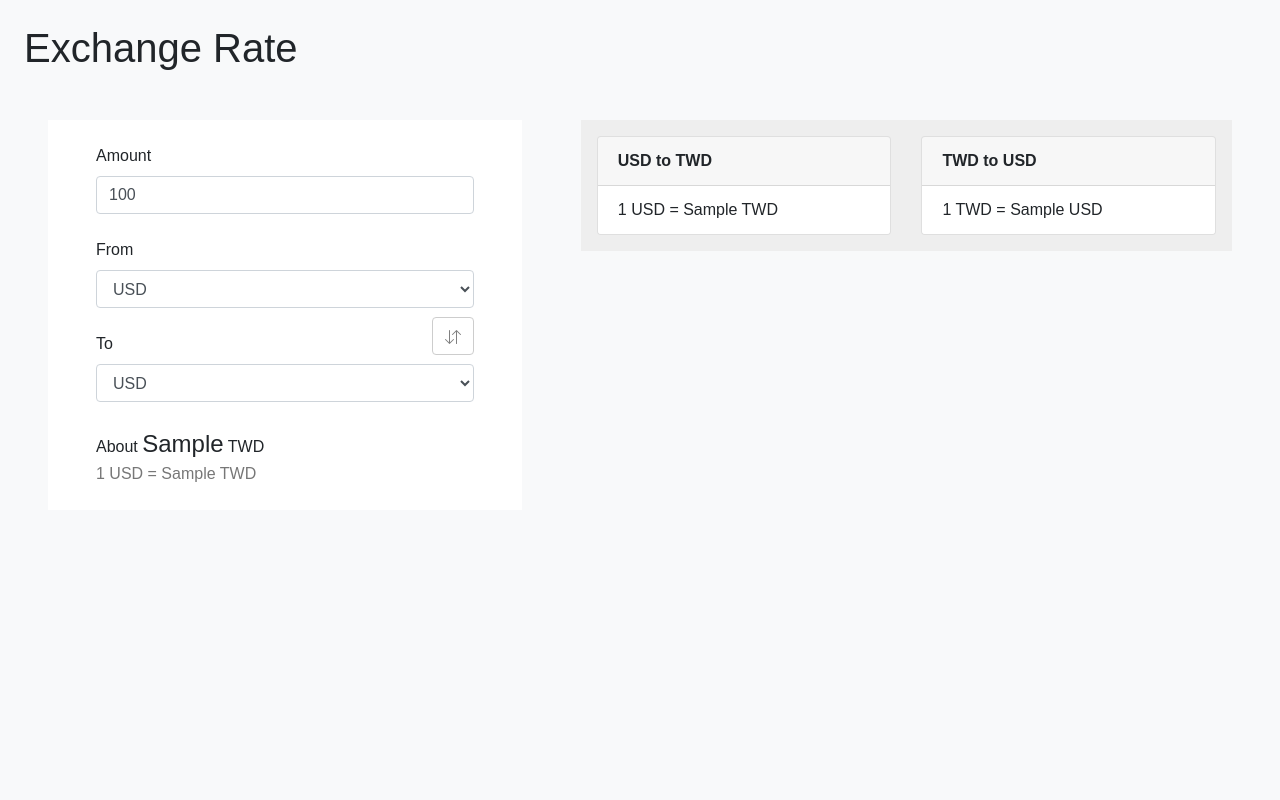
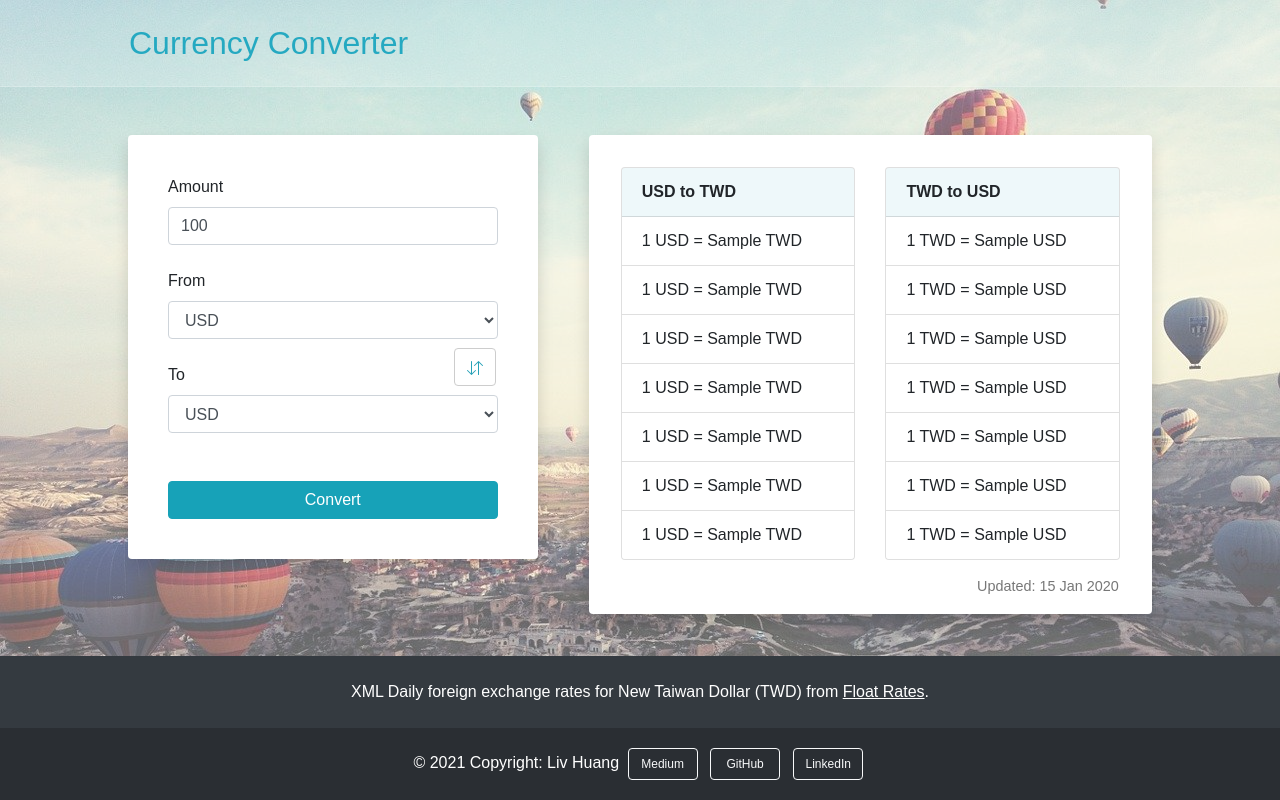
Before and after one commit to Liv-66/exchange-rate, a Node server app: template views/index.hbs in a window 1280 px wide. Run offline with Node 20, Linux system fonts and the light colour scheme; the template is opened without the code that fills it: most values are stand-ins (such as "Sample title", 1, 10 or a date in 2020); some libraries are stand-ins or nearby versions.

Commit message:
add header and footer

```diff
--- a/app.js
+++ b/app.js
@@ -21,6 +21,7 @@ app.use(
     extended: true,
   })
 );
+app.use(express.static(__dirname + '/public'));
 
 app.get('/', ExangeRateController.getCurrencyData);
 // app.post('/', ExangeRateController.convertCurrency);
--- a/views/index.hbs
+++ b/views/index.hbs
@@ -1,6 +1,7 @@
-<div class="d-inline-block" style="background-color: #eee; width: 40%">
+<div style="max-width: 1024px; margin: 0 auto;">
+  <div class="d-inline-block shadow p-3 mb-5 bg-white rounded" style="width: 40%">
 
-  <form action="/" method="post" style="background-color: #fff" class="pt-4 pb-4 pl-5 pr-5 position-relative"
+    <form action="/" method="post" style="background-color: #fff" class="p-4 position-relative"
       onkeydown="return event.key != 'Enter';">
       <label for="amount" class="d-block">Amount</label>
       <input type="text" name="amount" id="amount" class="form-control d-block" style="width: 100%;" value="100"
@@ -12,10 +13,10 @@
         {{/each}}
       </select>
       <div id="switch" class="btn position-absolute"
-      style="right: 3em; top: 12.3em; color: #808080; border-color: #CDCDCD">
+        style="right: 1.6em; top: 12.3em; color: #808080; border-color: #CDCDCD">
         <svg xmlns="http://www.w3.org/2000/svg" width="16" height="16" fill="currentColor" class="bi bi-arrow-down-up"
-        viewBox="0 0 16 16">
-        <path fill-rule="evenodd"
+          viewBox="0 0 16 16" style="color: #28a2b8">
+          <path fill-rule=" evenodd"
             d="M11.5 15a.5.5 0 0 0 .5-.5V2.707l3.146 3.147a.5.5 0 0 0 .708-.708l-4-4a.5.5 0 0 0-.708 0l-4 4a.5.5 0 1 0 .708.708L11 2.707V14.5a.5.5 0 0 0 .5.5zm-7-14a.5.5 0 0 1 .5.5v11.793l3.146-3.147a.5.5 0 0 1 .708.708l-4 4a.5.5 0 0 1-.708 0l-4-4a.5.5 0 0 1 .708-.708L4 13.293V1.5a.5.5 0 0 1 .5-.5z" />
         </svg>
       </div>
@@ -24,40 +25,56 @@
         <option>{{param.currency_base}}</option>
       </select>
 
-    {{!-- <input type="submit" name="submit" class="btn btn-info mt-5" style="width: 100%;" value="Convert"> --}}
+      <input type="submit" name="submit" class="btn btn-info mt-5" style="width: 100%;" value="Convert">
 
-    <div style="display: block;" class="pt-4">
-      About <span id="convert_amount" style="font-size:1.5rem">{{param.init.con_USD}}</span> <span
+      <div style="display: none;" class="pt-4">
+        About <span id="convert_amount" style="font-size:1.5rem; color: #28a2b8">{{param.init.con_USD}}</span> <span
           id="convert_currency">TWD</span>
       </div>
-    <div style="display: block; color: #777" id="convert_description">
+      <div style="display: none; color: #777; font-size: .9em" id="convert_description">
         1 USD = {{param.init.inv_USD}} TWD
       </div>
     </form>
 
   </div>
 
-<div class="d-inline-block float-right" style="background-color: #eee; width: 55%">
+  <div class="d-inline-block float-right shadow p-3 mb-5 bg-white rounded" style="width: 55%">
     <div class="card-deck p-3">
-    <div class="card" style="width: 18rem;">
-      <div class="card-header font-weight-bold" id="exchange_title">
+      <div class="card" style="width: 18rem; ">
+        <div class="card-header font-weight-bold" style="background-color: #28a2b814;" id="exchange_title">
           USD to TWD
         </div>
         <ul class="list-group list-group-flush" id="exchange_list">
           <li class="list-group-item">1 USD = {{param.init.inv_USD}} TWD</li>
+          <li class="list-group-item">1 USD = {{param.init.inv_USD}} TWD</li>
+          <li class="list-group-item">1 USD = {{param.init.inv_USD}} TWD</li>
+          <li class="list-group-item">1 USD = {{param.init.inv_USD}} TWD</li>
+          <li class="list-group-item">1 USD = {{param.init.inv_USD}} TWD</li>
+          <li class="list-group-item">1 USD = {{param.init.inv_USD}} TWD</li>
+          <li class="list-group-item">1 USD = {{param.init.inv_USD}} TWD</li>
+
         </ul>
       </div>
       <div class="card" style="width: 18rem;">
-      <div class="card-header font-weight-bold" id="inverse_title">
+        <div class="card-header font-weight-bold" style="background-color: #28a2b814;" id="inverse_title">
           TWD to USD
         </div>
         <ul class="list-group list-group-flush" id="inverse_list">
           <li class="list-group-item">1 TWD = {{param.init.exc_USD}} USD</li>
+          <li class="list-group-item">1 TWD = {{param.init.exc_USD}} USD</li>
+          <li class="list-group-item">1 TWD = {{param.init.exc_USD}} USD</li>
+          <li class="list-group-item">1 TWD = {{param.init.exc_USD}} USD</li>
+          <li class="list-group-item">1 TWD = {{param.init.exc_USD}} USD</li>
+          <li class="list-group-item">1 TWD = {{param.init.exc_USD}} USD</li>
+          <li class="list-group-item">1 TWD = {{param.init.exc_USD}} USD</li>
         </ul>
       </div>
     </div>
+    <div style="float: right; margin-right: 1.2em; color: #777; font-size: .9em;">
+      Updated: {{param.updated_time}}
     </div>
-
+  </div>
+</div>
 <script>
   const inverse = {{{ param.inverse_rate_str }}};
   const exchange = {{{ param.exchange_rate_str }}};
--- a/views/layouts/main.hbs
+++ b/views/layouts/main.hbs
@@ -9,11 +9,36 @@
         integrity="sha384-MCw98/SFnGE8fJT3GXwEOngsV7Zt27NXFoaoApmYm81iuXoPkFOJwJ8ERdknLPMO" crossorigin="anonymous">
 </head>
 
-<body style="font-family: sans-serif;" class="bg-light">
-    <h1 class="m-4">Exchange Rate</h1>
+<header class="pl-5"
+    style="border-bottom: 1px solid rgba(255, 255, 255, 0.2); background-color:rgba(255, 255, 255, 0.2)">
+    <div style="max-width: 1070px; margin: 0 auto;">
+        <h2 class="pt-4 pb-3" style="color: rgb(37,169,193); ">Currency Converter</h2>
+    </div>
+</header>
+
+<body
+    style="font-family: sans-serif; background-image: linear-gradient(to bottom, rgba(255,255,255,0.4) 100%,rgba(0,0,0,0.3) 100%), url('background.jpg'); background-size: cover;">
     <div class="m-5">
         {{{body}}}
     </div>
+    <footer class="bg-dark text-center text-white" style="position: absolute; bottom: 0; width: 100%">
+        <div class="container p-4 pb-0">
+            XML Daily foreign exchange rates for New Taiwan Dollar (TWD) from
+            <a href="http://www.floatrates.com/daily/twd.xml" style="color: #fff; text-decoration: underline;">Float
+                Rates</a>.
+        </div>
+        <div class="text-center p-3" style="background-color: rgba(0, 0, 0, 0.2);">
+            © 2021 Copyright: Liv Huang
+            <section style="display: inline;">
+                <a class="btn btn-outline-light btn-floating m-1" href="https://medium.com/@liv-66" role="button"
+                    style="width: 70px; font-size: 12px;">Medium</a>
+                <a class="btn btn-outline-light btn-floating m-1" href="https://github.com/Liv-66" role="button"
+                    style="width: 70px; font-size: 12px;">GitHub</i></a>
+                <a class="btn btn-outline-light btn-floating m-1" href="https://www.linkedin.com/in/liv-66/"
+                    role="button" style="width: 70px; font-size: 12px;">LinkedIn</i></a>
+            </section>
+        </div>
+    </footer>
 </body>
 
 <script src="https://code.jquery.com/jquery-3.3.1.slim.min.js"
```
Also changed, not shown: controllers/ExangeRateController.js (+4 -4 lines), public/background.jpg (added). Lines whose indentation alone changed are shown as unchanged.
